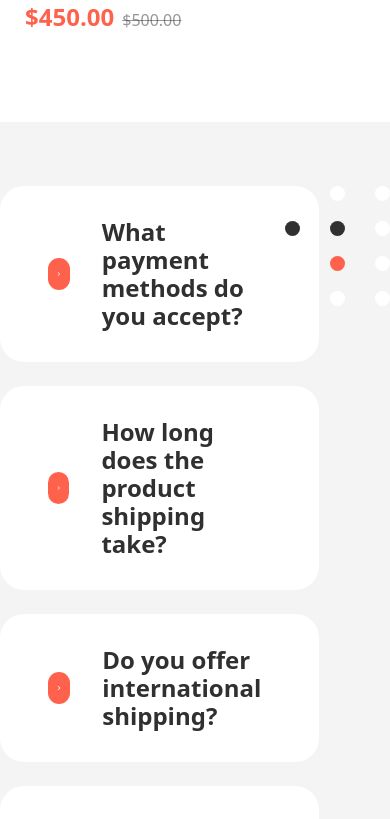
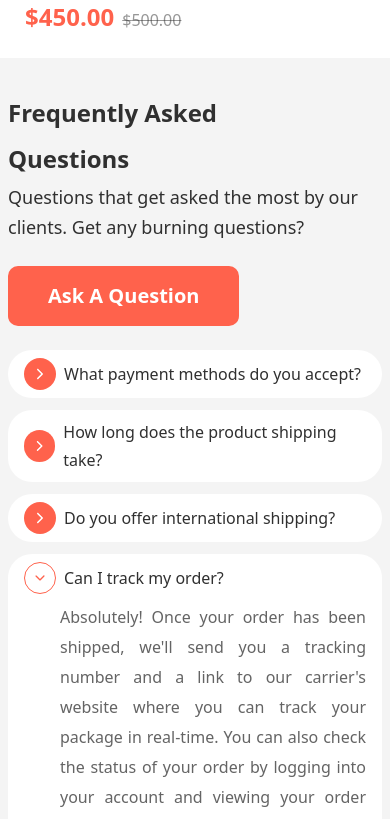
Before and after one commit to ramen72/OYA-Project-16-E-Shop, a React (Vite) app: page /home in a window 390 px wide. Shown: the part 9080-9899 px from the top of the page. Built offline with nearby package versions, Linux system fonts and the light colour scheme.

Commit message:
Update FAQ section at 03-09-2025_1213

```diff
--- a/src/assets/css/tailwind.css
+++ b/src/assets/css/tailwind.css
@@ -23,6 +23,9 @@
 
   --font-montserrat: ` "Montserrat", "sans-serif" `;
   --font-poppins: ` "Poppins", "sans-serif" `;
+
+  --text-textSize-38: 38px;
+  --text-textSize-32: 32px;
 }
 
 .slick-prev:before {
--- a/src/components/faq/AccordionItem.jsx
+++ b/src/components/faq/AccordionItem.jsx
@@ -5,22 +5,25 @@ const AccordionItem = ({ title, content, onToggle, isOpen }) => {
   return (
     <>
       {/* As per me */}
-      <div onClick={onToggle} className="bg-white mb-6 last:mb-0 rounded-3xl">
+      <div
+        onClick={onToggle}
+        className="bg-white mb-3 sm:mb-6 last:mb-0 rounded-3xl"
+      >
         <button
-          className={`w-full px-12 pt-8 ${
-            isOpen ? "pb-0" : "pb-8"
-          } font-["Poppins"] font-semibold leading-7 text-2xl text-left text-black cursor-pointer flex items-center gap-x-8 `}
+          className={`w-full px-4 sm:px-12 pt-2 sm:pt-8 ${
+            isOpen ? "pb-0" : "pb-2 sm:pb-8"
+          } font-["Poppins"] sm:font-semibold leading-7 text-m sm:text-2xl text-left text-black cursor-pointer flex items-center gap-x-2 sm:gap-x-8 `}
         >
           {isOpen ? (
             <IoIosArrowDown className="border border-orange text-orange p-2 text-[32px] rounded-full" />
           ) : (
-            <IoIosArrowForward className="bg-orange text-white p-2 text-[32px] rounded-full" />
+            <IoIosArrowForward className="bg-orange text-white p-2 text-textSize-32 rounded-full" />
           )}
           {title}
         </button>
         {isOpen && (
-          <div className="p-4 bg-white rounded-3xl ">
-            <p className='text-justify pl-[100px] pr-14 font-["Montserrat"] text-xl leading-[30px] text-black-75'>
+          <div className="bg-white rounded-3xl p-2 sm:p-4">
+            <p className='font-["Montserrat"] sm:text-xl text-justify leading-[30px] text-black-75 pl-11 sm:pl-[100px] pr-2 sm:pr-14 '>
               {content}
             </p>
           </div>
--- a/src/components/faq/Faq.jsx
+++ b/src/components/faq/Faq.jsx
@@ -9,10 +9,10 @@ const Faq = () => {
 
   return (
     <>
-      <div className="mt-16 py-16 bg-[#F4F4F4]">
+      <div className="sm:mt-16 sm:py-16 py-8 px-2 sm:px-0 bg-[#F4F4F4]">
         <Container>
-          <div className="flex justify-between items-end relative">
-            <div className="w-[902px] ">
+          <div className="flex flex-col-reverse sm:flex-row justify-between sm:items-end relative">
+            <div className="sm:w-[902px] ">
               {AccordionData.map((item, index) => (
                 <AccordionItem
                   key={index}
@@ -25,24 +25,26 @@ const Faq = () => {
                 />
               ))}
             </div>
-            <div className="w-[544px] ">
+            <div className="sm:w-[544px] ">
               <img
                 src="images/faqDots.svg"
                 alt="Dots"
-                className="absolute top-0 right-0"
+                className="absolute top-0 right-0 hidden sm:block"
               />
               <h3
-                className={`max-w-[325px] font-["Poppins"] font-semibold text-[38px] leading-[46px] text-black mt-44`}
+                className={`max-w-[325px] font-["Poppins"] font-semibold text-2xl sm:text-textSize-38 leading-[46px] text-black sm:mt-44`}
               >
                 Frequently Asked Questions
               </h3>
               <p
-                className={`max-w-[395px] font-["Montserrat"] font-normal leading-[30px] text-xl text-black mt-6 mb-16`}
+                className={`max-w-[395px] font-["Montserrat"] font-normal leading-[30px] text-lg sm:text-xl text-black sm:mt-6 mb-6 sm:mb-16`}
               >
                 Questions that get asked the most by our clients. Get any
                 burning questions?
               </p>
-              <Button text={"Ask A Question"} />
+              <div className={`mb-6 sm:mb-0`}>
+                <Button text={"Ask A Question"} />
+              </div>
             </div>
           </div>
         </Container>
```
